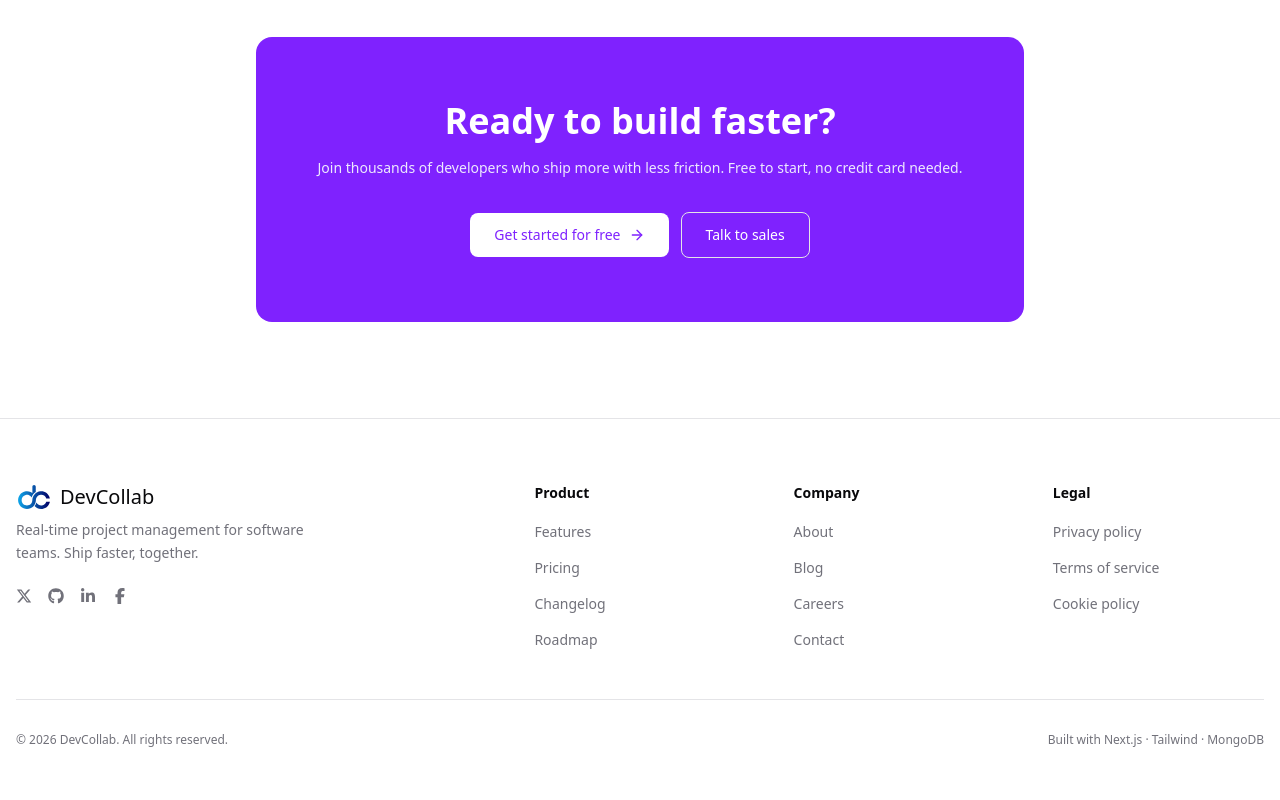
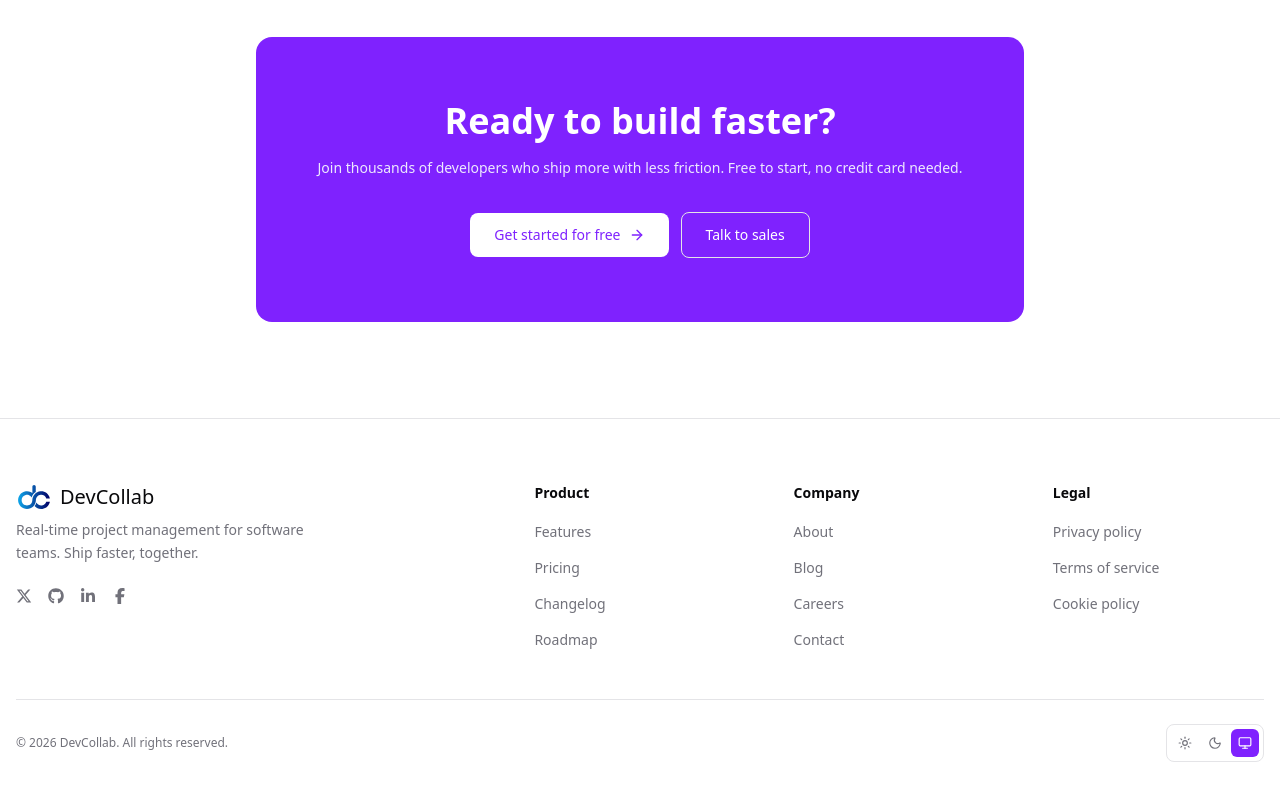
Before and after one commit to awaisfaryad25/DevCollab-FE, a Next.js app: page / in a window 1280 px wide. Shown: the part 3934-4734 px from the top of the page. Built offline with nearby package versions, Linux system fonts and the light colour scheme.

Commit message:
theme toggle apply

```diff
--- a/package.json
+++ b/package.json
@@ -13,6 +13,7 @@
     "lucide": "^1.18.0",
     "lucide-react": "^1.18.0",
     "next": "16.2.9",
+    "next-themes": "^0.4.6",
     "react": "19.2.4",
     "react-dom": "19.2.4",
     "react-icons": "^5.6.0",
--- a/src/app/(public)/components/Footer.tsx
+++ b/src/app/(public)/components/Footer.tsx
@@ -3,6 +3,7 @@ import Link from "next/link";
 import { FaGithub, FaLinkedinIn , FaXTwitter, FaFacebookF  } from "react-icons/fa6";
 import Image from "next/image";
 import { Logo, Logo1 } from "@/assets";
+import { ThemeToggle } from "@/app/ui/theme-toggle";
 
 const footerLinks = {
   Product: [
@@ -26,7 +27,7 @@ const footerLinks = {
 
 const Footer = () => {
   return (
-    <footer className="border-t border-border bg-background px-4 py-16">
+    <footer className="border-t border-border bg-background px-4 pt-16 pb-6">
       <div className="w-full max-w-7xl mx-auto">
         <div className="grid gap-12 md:grid-cols-5">
           {/* Brand */}
@@ -118,13 +119,11 @@ const Footer = () => {
           ))}
         </div>
 
-        <div className="mt-12 flex flex-col items-center justify-between gap-4 border-t border-border pt-8 sm:flex-row">
+        <div className="mt-12 flex flex-col items-center justify-between gap-4 border-t border-border pt-6 sm:flex-row">
           <p className="text-xs text-muted-foreground">
             © {new Date().getFullYear()} DevCollab. All rights reserved.
           </p>
-          <p className="text-xs text-muted-foreground">
-            Built with Next.js · Tailwind · MongoDB
-          </p>
+          <ThemeToggle />
         </div>
       </div>
     </footer>
--- a/src/app/layout.tsx
+++ b/src/app/layout.tsx
@@ -1,5 +1,6 @@
 import type { Metadata } from "next";
 import { Geist, Geist_Mono } from "next/font/google";
+import { ThemeProvider } from "@/app/providers/theme-provider";
 import "./globals.css";
 
 const geistSans = Geist({
@@ -26,14 +27,19 @@ export default function RootLayout({
   children: React.ReactNode;
 }>) {
   return (
-    <html
-      lang="en"
-      className={`${geistSans.variable} ${geistMono.variable} h-full antialiased`}
-    >
+    <html lang="en" suppressHydrationWarning>
       <body>
+         <ThemeProvider
+          attribute="class"
+          defaultTheme="system"
+          enableSystem
+          disableTransitionOnChange
+        >
+
         <div className="relative flex min-h-full flex-col ">
           {children}
         </div>
+        </ThemeProvider>
       </body>
     </html>
   );
--- /dev/null
+++ b/src/app/providers/theme-provider.tsx
@@ -0,0 +1,12 @@
+// components/theme-provider.tsx
+"use client";
+
+import * as React from "react";
+import { ThemeProvider as NextThemesProvider } from "next-themes";
+import type { ComponentProps } from "react";
+
+type ThemeProviderProps = ComponentProps<typeof NextThemesProvider>;
+
+export function ThemeProvider({ children, ...props }: ThemeProviderProps) {
+  return <NextThemesProvider {...props}>{children}</NextThemesProvider>;
+}
--- /dev/null
+++ b/src/app/ui/theme-toggle.tsx
@@ -0,0 +1,46 @@
+// components/theme-toggle.tsx
+"use client";
+
+import * as React from "react";
+import { Moon, Sun, Monitor } from "lucide-react";
+import { useTheme } from "next-themes";
+import { cn } from "@/lib/utils";
+
+const options = [
+  { value: "light", icon: Sun, label: "Light" },
+  { value: "dark", icon: Moon, label: "Dark" },
+  { value: "system", icon: Monitor, label: "System" },
+];
+
+export function ThemeToggle() {
+  const { theme, setTheme } = useTheme();
+  const [mounted, setMounted] = React.useState(false);
+
+  // Avoid hydration mismatch: don't render real state until mounted
+  React.useEffect(() => setMounted(true), []);
+
+  if (!mounted) {
+    return <div className="h-9 w-[108px] rounded-lg border border-border bg-muted" />;
+  }
+
+  return (
+    <div className="inline-flex items-center gap-0.5 rounded-lg border border-border bg-background p-1">
+      {options.map(({ value, icon: Icon, label }) => (
+        <button
+          key={value}
+          onClick={() => setTheme(value)}
+          aria-label={`${label} theme`}
+          title={label}
+          className={cn(
+            "flex h-7 w-7 items-center justify-center rounded-md transition-colors",
+            theme === value
+              ? "bg-violet-600 text-white"
+              : "text-muted-foreground hover:bg-accent hover:text-foreground"
+          )}
+        >
+          <Icon className="h-3.5 w-3.5" />
+        </button>
+      ))}
+    </div>
+  );
+}
```
Also changed, not shown: 1 other file (tests, documents, lock files or other folders).
